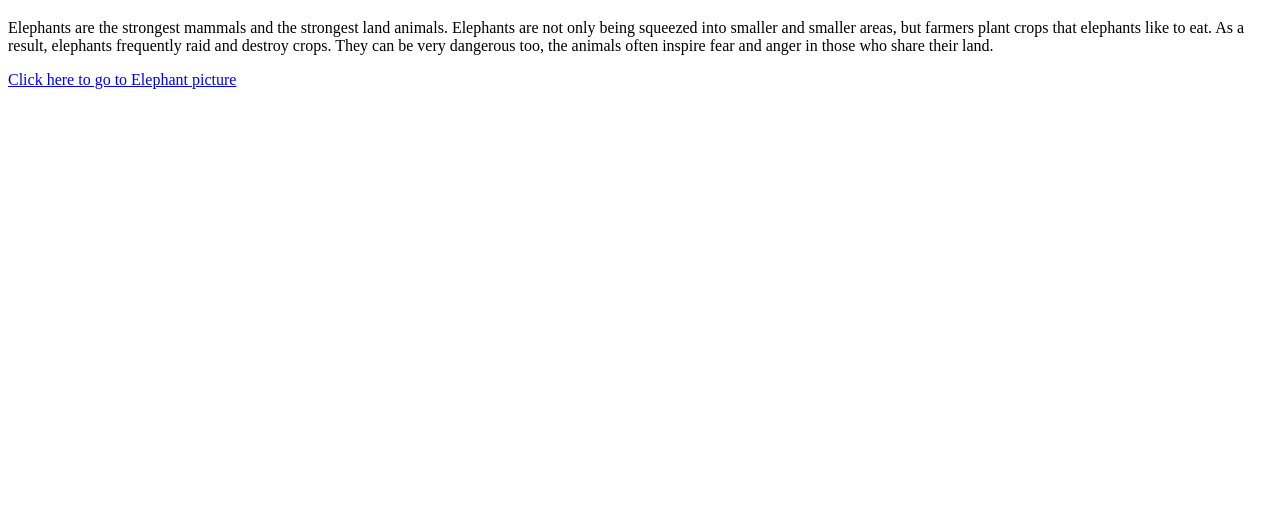
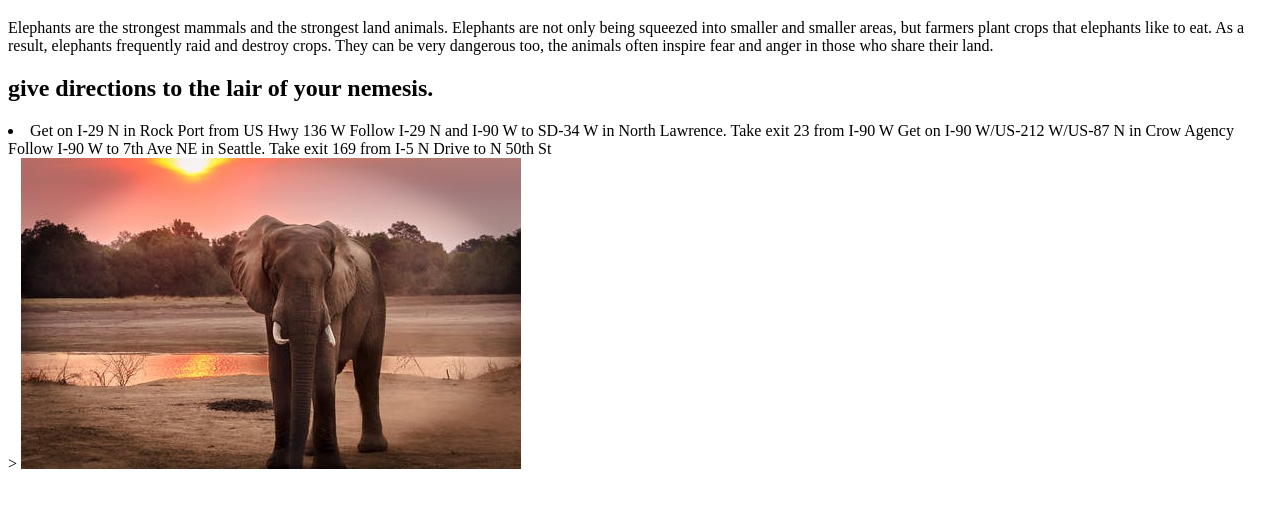
Before and after one commit to 44-563-Web-Apps-S21/webapps-s21-assignment-3-kushalkatari, a plain HTML site: page bonus.html in a window 1280 px wide. Shown: the part 61-568 px from the top of the page. Drawn offline with Linux system fonts and the light colour scheme.

Commit message:
direction to namesis is added

```diff
--- a/bonus.html
+++ b/bonus.html
@@ -10,6 +10,14 @@
          but farmers plant crops that elephants like to eat. As a result,
           elephants frequently raid and destroy crops. They can be very dangerous too,
           the animals often inspire fear and anger in those who share their land. </p>
-    <a href="Images\Elephant.jpeg">Click here to go to Elephant picture</a>
+          <h2>give directions to the lair of your nemesis.</h2>
+          <li>
+            Get on I-29 N in Rock Port from US Hwy 136 W
+            Follow I-29 N and I-90 W to SD-34 W in North Lawrence. Take exit 23 from I-90 W
+            Get on I-90 W/US-212 W/US-87 N in Crow Agency
+            Follow I-90 W to 7th Ave NE in Seattle. Take exit 169 from I-5 N
+            Drive to N 50th St
+              </li>>
+    <img src="Images\Elephant.jpeg">
 </body>
 </html>
```
